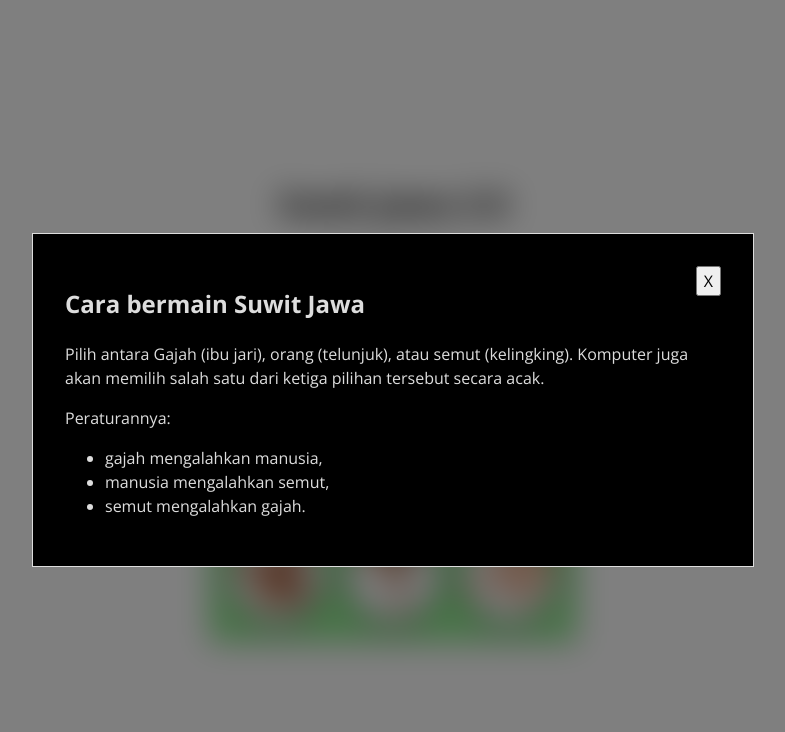
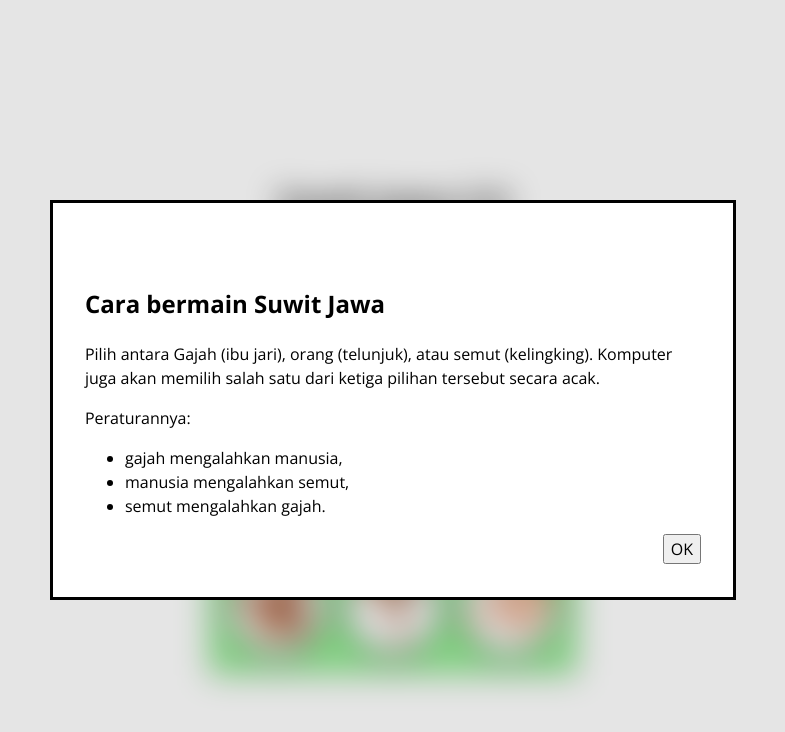
Before and after one commit to Klrfl/suwit-jawa-2, a website: page index.html in a window 1280 px wide. Both pictures are taken after a click on the button "Cara bermain". Shown: the whole page, without its empty margins (247-1032 px from the left). Drawn offline with nearby package versions, Linux system fonts and the light colour scheme.

Commit message:
use HTML5 <dialog>

```diff
--- a/index.html
+++ b/index.html
@@ -4,28 +4,36 @@
     <meta charset="UTF-8" />
     <meta http-equiv="X-UA-Compatible" content="IE=edge" />
     <meta name="viewport" content="width=device-width, initial-scale=1.0" />
+    <meta
+      name="description"
+      content="Suwit Jawa 2.0, sekarang dengan antarmuka grafis." />
     <title>Suwit Jawa</title>
     <link rel="stylesheet" href="css/style.css" />
   </head>
+
   <body>
     <main>
-      <h1>Suwit Jawa 2.0</h1>
-
-      <button id="rules-toggle">Cara bermain</button>
-      <div id="rules-modal">
-        <div class="modal-content">
-          <button id="close-modal" title="tutup aturan">X</button>
-          <h2>Cara bermain Suwit Jawa</h2>
-          <p>Pilih antara Gajah (ibu jari), orang (telunjuk), atau semut (kelingking). Komputer juga akan memilih salah satu dari ketiga pilihan tersebut secara acak.</p>
-          <p>Peraturannya:
+      <header>
+        <h1>Suwit Jawa 2.0</h1>
+        <button id="rules-toggle" autofocus>Cara bermain</button>
+        <dialog id="rules-modal">
+          <form method="dialog">
+            <h2>Cara bermain Suwit Jawa</h2>
+            <p>
+              Pilih antara Gajah (ibu jari), orang (telunjuk), atau semut
+              (kelingking). Komputer juga akan memilih salah satu dari ketiga
+              pilihan tersebut secara acak.
+            </p>
+            <p>Peraturannya:</p>
             <ul>
               <li>gajah mengalahkan manusia,</li>
               <li>manusia mengalahkan semut,</li>
               <li>semut mengalahkan gajah.</li>
             </ul>
-          </p>
-        </div>
-      </div>
+            <button id="close-modal" autofocus>OK</button>
+          </form>
+        </dialog>
+      </header>
 
       <div class="card">
         <div class="field field--computer">
--- a/js/index.js
+++ b/js/index.js
@@ -4,17 +4,7 @@ let closeModalBtn = document.getElementById("close-modal");
 
 // toggle modal
 rulesToggleBtn.addEventListener("click", () => {
-  rulesModal.classList.add("active");
-});
-
-closeModalBtn.addEventListener("click", () => {
-  rulesModal.classList.remove("active");
-});
-
-window.addEventListener("click", (e) => {
-  if (e.target == rulesModal) {
-    rulesModal.classList.remove("active");
-  }
+  rulesModal.showModal();
 });
 
 // generate random answer for the computer
--- a/scss/style.scss
+++ b/scss/style.scss
@@ -46,26 +46,33 @@ header {
 }
 
 #rules-modal {
-  background: rgb(0, 0, 0, 0.5);
-  backdrop-filter: blur(1rem);
+  padding: 2rem;
+  max-width: 75ch;
+  min-height: 50%;
+  text-align: left;
+
+  // require flex for some reason
+  display: flex;
+  justify-content: center;
+  align-items: center;
+  inset: 0;
+
+  pointer-events: none;
   visibility: hidden;
   opacity: 0;
   transform: translateY(-10px);
   transition: visibility $transition, opacity $transition, transform $transition;
-  // center modal in the middle
-  display: grid;
-  place-items: center;
-
-  // fill the whole screen
-  position: absolute;
-  inset: 0;
-  z-index: 10;
 }
 
-#rules-modal.active {
+#rules-modal[open] {
+  pointer-events: inherit;
+  visibility: visible;
   opacity: 1;
-  visibility: visible;
   transform: translateY(0);
+}
+
+#rules-modal::backdrop {
+  backdrop-filter: blur(1rem);
 }
 
 .modal-content {
```
Also changed, not shown: css/style.css, 1 other file.
